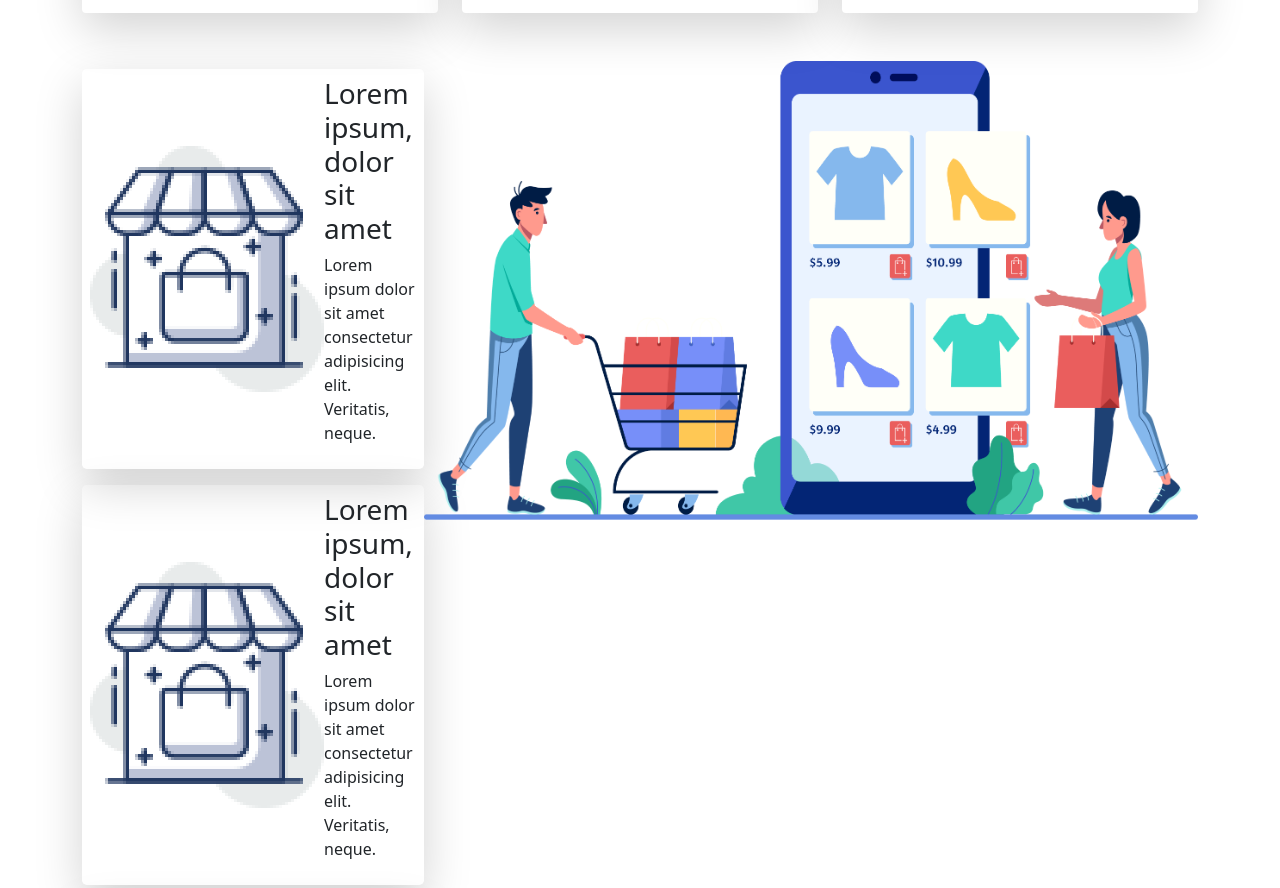
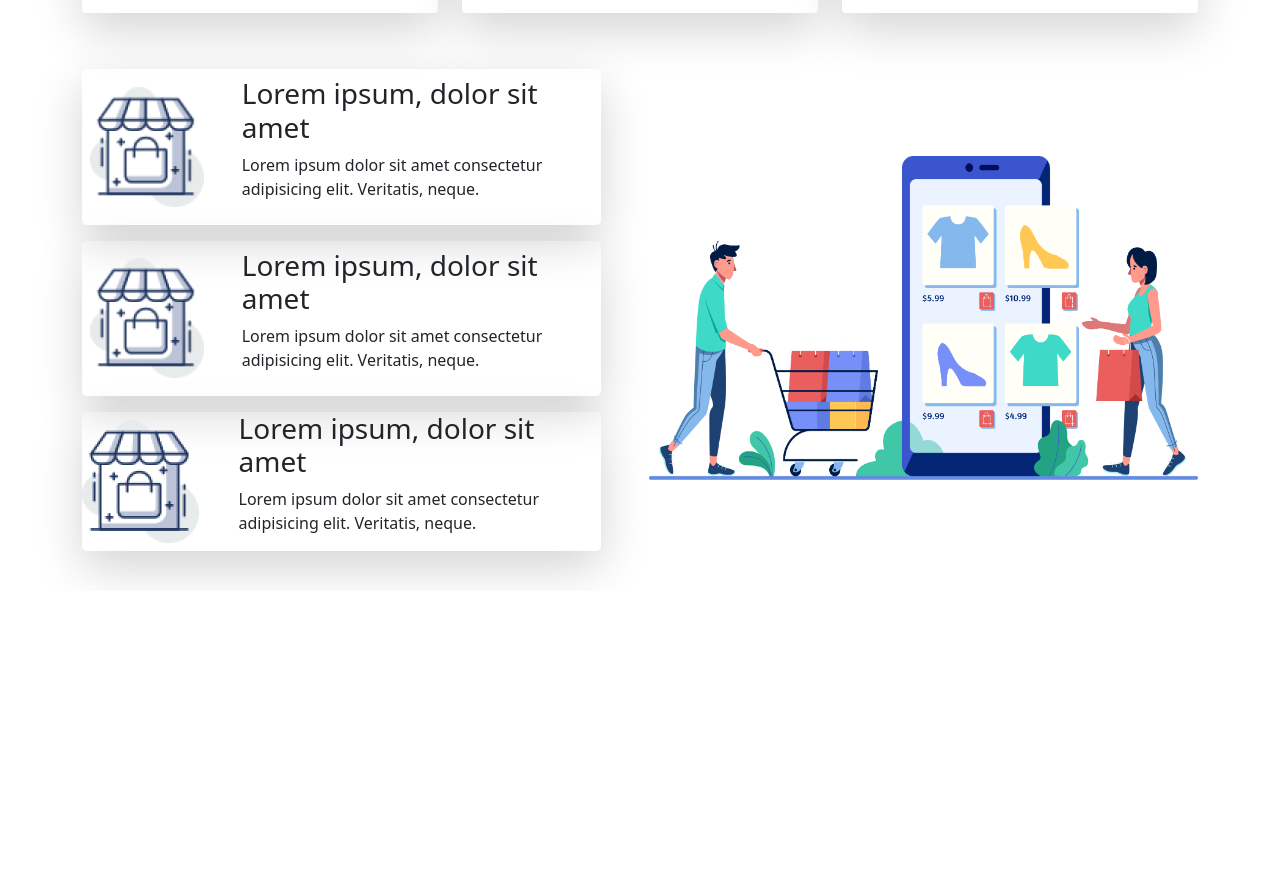
Before and after one commit to 5hibbir-ahmed/nike-react, a plain HTML site: page index.html in a window 1280 px wide. Shown: the part 2653-3541 px from the top of the page. After the commit the page ends 3244 px from the top, so only its background shows below. Drawn offline with nearby package versions, Linux system fonts and the light colour scheme.

Commit message:
2nd push

```diff
--- a/index.html
+++ b/index.html
@@ -204,11 +204,11 @@
         </section>
 
 
-        <section class="container d-flex">
-            <div class="d-flex flex-column bd-highlight mb-3">
+        <section class="container d-flex justify-content-lg-center align-items-center gap-5">
+            <div class="d-flex flex-column bd-highlight mb-3 flex-grow-1">
                 <div class=" d-flex justify-content-center align-items-center shadow-lg p-2 bd-highlight my-2 rounded-3">
                     <div>
-                        <img src="icons/image 12.png" alt="">
+                        <img class="w-75" src="icons/image 12.png" alt="">
                     </div>
                     <div>
                         <h3>Lorem ipsum, dolor sit amet</h3>
@@ -217,7 +217,7 @@
                 </div>
                 <div class=" d-flex justify-content-center align-items-center shadow-lg p-2 bd-highlight my-2 rounded-3">
                     <div>
-                        <img src="icons/image 12.png" alt="">
+                        <img class="w-75" src="icons/image 12.png" alt="">
                     </div>
                     <div>
                         <h3>Lorem ipsum, dolor sit amet</h3>
@@ -226,7 +226,7 @@
                 </div>
                 <div class=" d-flex justify-content-center align-items-center shadow-lg my-2 rounded-3 bd-highlight">
                     <div>
-                        <img src="icons/image 12.png" alt="">
+                        <img class="w-75" src="icons/image 12.png" alt="">
                     </div>
                     <div>
                         <h3>Lorem ipsum, dolor sit amet</h3>
@@ -234,8 +234,8 @@
                     </div>
                 </div>
               </div>
-              <div class="w-70">
-                  <img src="icons/XMLID 1.png" class="img-fluid"  alt="">
+              <div class="w-75">
+                  <img class="img-fluid" src="icons/XMLID 1.png"  alt="">
               </div>
         </section>
     </menu>
```
